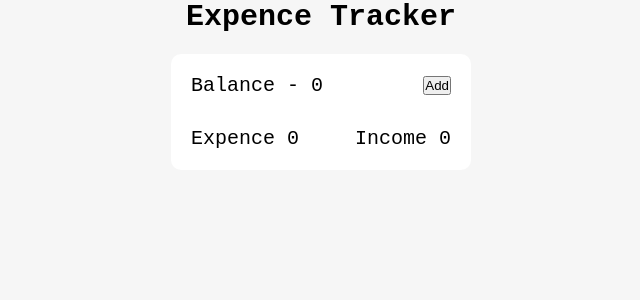
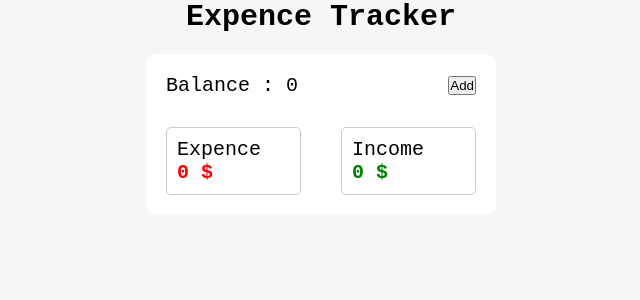
Before and after one commit to meysamminoo/expence-tracker, a React (Create React App) app: page / in a window 1280 px wide. Shown: the top 300 px of the page, without its empty margins (319-959 px from the left). Built offline with nearby package versions, Linux system fonts and the light colour scheme.

Commit message:
show balance

```diff
--- a/src/App.css
+++ b/src/App.css
@@ -10,7 +10,7 @@
 .container {
   display: flex;
   flex-direction: column;
-  width: 300px;
+  width: 350px;
   background-color: #fff;
   padding: 20px;
   margin-top: 20px;
@@ -29,3 +29,19 @@
   justify-content: space-between;
   align-items: center;
 }
+.expenceBox {
+  display: flex;
+  flex-direction: column;
+  justify-content: space-between;
+  width: 135px;
+  border-radius: 5px;
+  border: 1px solid #ccc;
+  padding: 10px;
+}
+.expenceBox span {
+  font-weight: bold;
+  color: green;
+}
+.expenceBox .textRed {
+  color: red;
+}
--- a/src/components/ExpenceApp.js
+++ b/src/components/ExpenceApp.js
@@ -1,4 +1,4 @@
-import { useState } from "react";
+import { useEffect, useState } from "react";
 import OverViewComponent from "./OverViewComponent";
 import TransActionComponent from "./TransActionComponent";
 
@@ -10,6 +10,18 @@ const ExpenceApp = () => {
   const addTransaction = (formValues) => {
     setTransaction([...transaction, { ...formValues, id: Date.now() }]);
   };
+
+  useEffect(() => {
+    let exp = 0;
+    let inc = 0;
+    transaction.forEach((t) => {
+      t.type === "expence"
+        ? (exp = exp + parseFloat(t.amount))
+        : (inc = inc + parseInt(t.amount));
+    });
+    setExpence(exp);
+    setIncome(inc);
+  }, [transaction]);
 
   return (
     <section className="container">
--- a/src/components/OverViewComponent.js
+++ b/src/components/OverViewComponent.js
@@ -7,7 +7,7 @@ const OverViewComponent = ({ expence, income, addTransaction }) => {
   return (
     <>
       <div className="topSection">
-        <p>Balance - {income - expence}</p>
+        <p>Balance : {income - expence}</p>
         <button onClick={() => setIsShow((prevState) => !prevState)}>
           {isShow ? "Cancel" : "Add"}
         </button>
@@ -15,8 +15,14 @@ const OverViewComponent = ({ expence, income, addTransaction }) => {
       {isShow && <TranseActionForm addTransaction={addTransaction} />}
 
       <div className="resultSection">
-        <p>Expence {expence}</p>
-        <p>Income {income}</p>
+        <div className="expenceBox">
+          Expence
+          <span className="textRed">{expence} $</span>
+        </div>
+        <div className="expenceBox">
+          Income
+          <span>{income} $</span>
+        </div>
       </div>
     </>
   );
```
